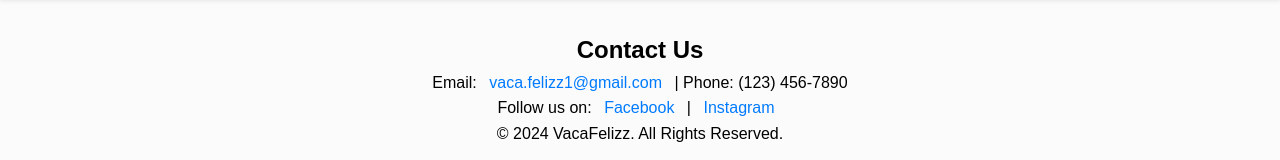
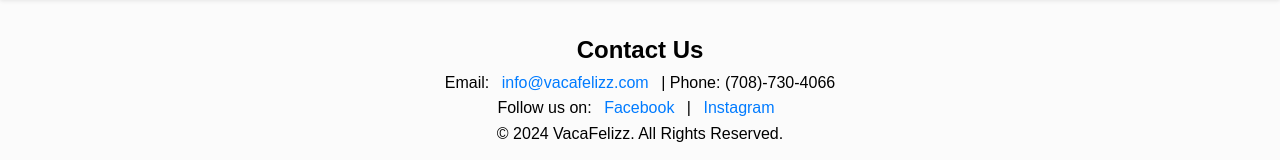
Before and after one commit to 11-Julian/VacaFelizz, a plain HTML site: page index.html in a window 1280 px wide. Shown: the part 3018-3178 px from the top of the page. Drawn offline with Linux system fonts and the light colour scheme; a web font is replaced by a local one.

Commit message:
Updated Contact

```diff
--- a/index.html
+++ b/index.html
@@ -180,8 +180,8 @@
   <footer id="contact" class="footer">
     <h2>Contact Us</h2>
     <p> Email:
-      <a href="vaca.felizz1@gmail.com">vaca.felizz1@gmail.com</a>
-       | Phone: (123) 456-7890</p>
+      <a href="mailto:info@vacafelizz.com">info@vacafelizz.com</a>
+       | Phone: (708)-730-4066</p>
     <p>Follow us on:
       <a href="https://www.facebook.com/VacaFelizz/">Facebook</a> |
       <a href="https://www.instagram.com/vaca_felizz/">Instagram</a>
```
